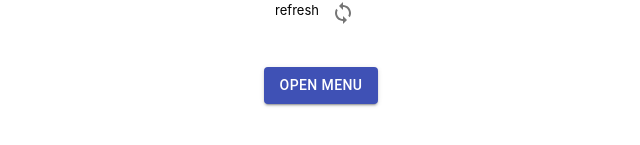
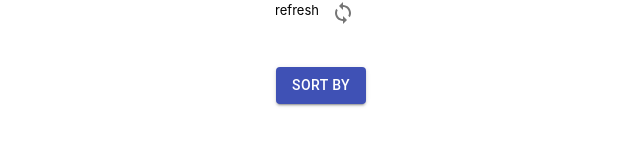
Before and after one commit to NathanaelMA/SearchApp, a React (Create React App) app: page / in a window 1280 px wide. Shown: the part 537-682 px from the top of the page, without its empty margins (319-959 px from the left). Built offline with nearby package versions, Linux system fonts and the light colour scheme.

Commit message:
Change label of menu to 'Sort By' for User clarification

```diff
--- a/src/component/searchContainer/Search.js
+++ b/src/component/searchContainer/Search.js
@@ -17,7 +17,7 @@ import Radio from "@material-ui/core/Radio";
 import SyncIcon from "@material-ui/icons/Sync";
 
 //get menu item from Material UI
-import MenuListComposition from "./MenuListComposition";
+import SortByMenu from "./SortByMenu";
 
 class Search extends Component {
     state = {};
@@ -65,7 +65,7 @@ class Search extends Component {
                     </IconButton>
                 </div>
                 <div className="menu">
-                    <MenuListComposition />
+                    <SortByMenu />
                 </div>
             </div>
         );
--- a/src/component/searchContainer/MenuListComposition.js
+++ b/src/component/searchContainer/SortByMenu.js
@@ -39,7 +39,7 @@ const StyledMenuItem = withStyles((theme) => ({
     },
 }))(MenuItem);
 
-export default function MenuListComposition() {
+export default function SortByMenu() {
     const [anchorEl, setAnchorEl] = React.useState(null);
 
     const handleClick = (event) => {
@@ -59,7 +59,7 @@ export default function MenuListComposition() {
                 color="primary"
                 onClick={handleClick}
             >
-                Open Menu
+                Sort By
             </Button>
             <StyledMenu
                 id="customized-menu"
```
